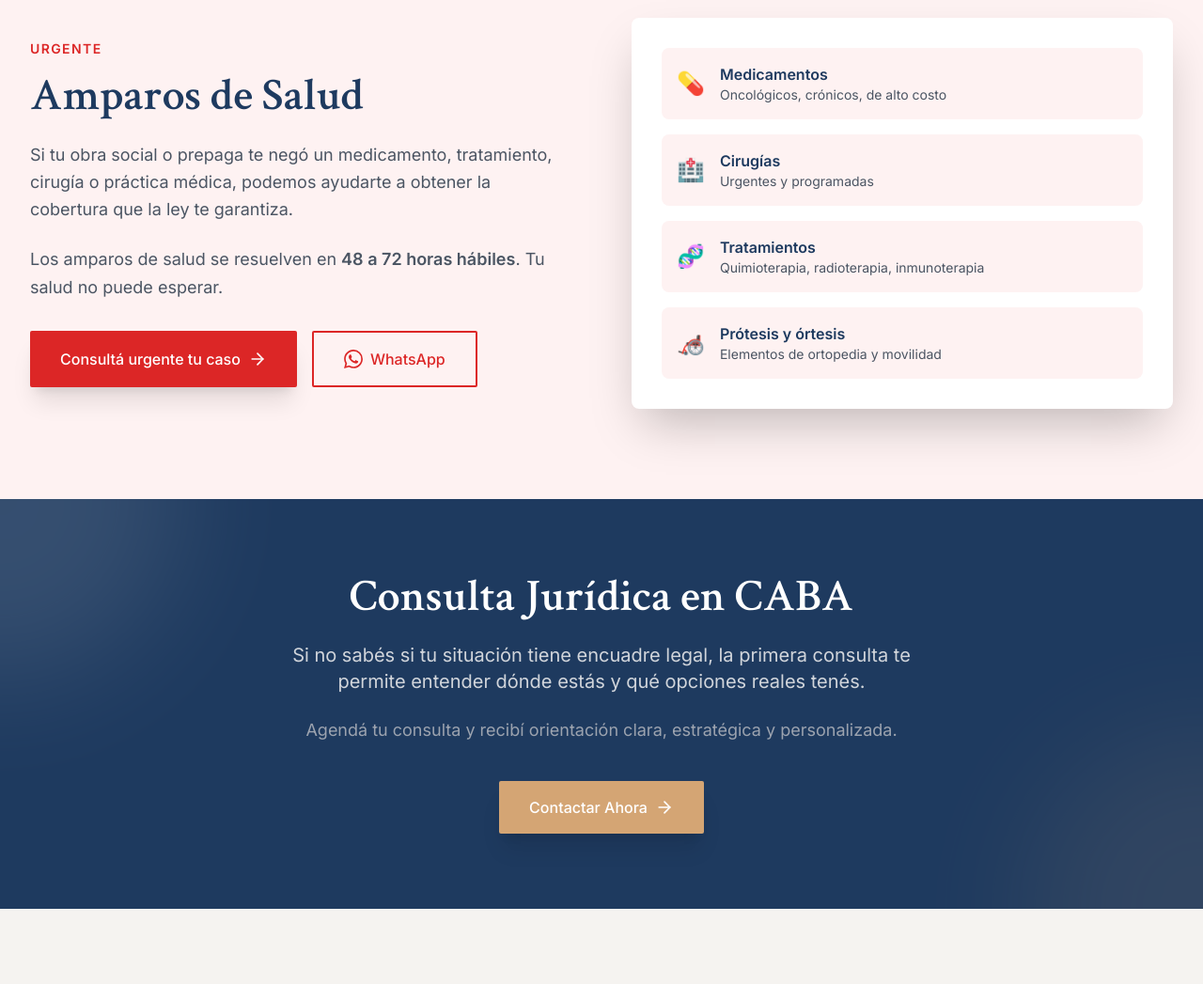
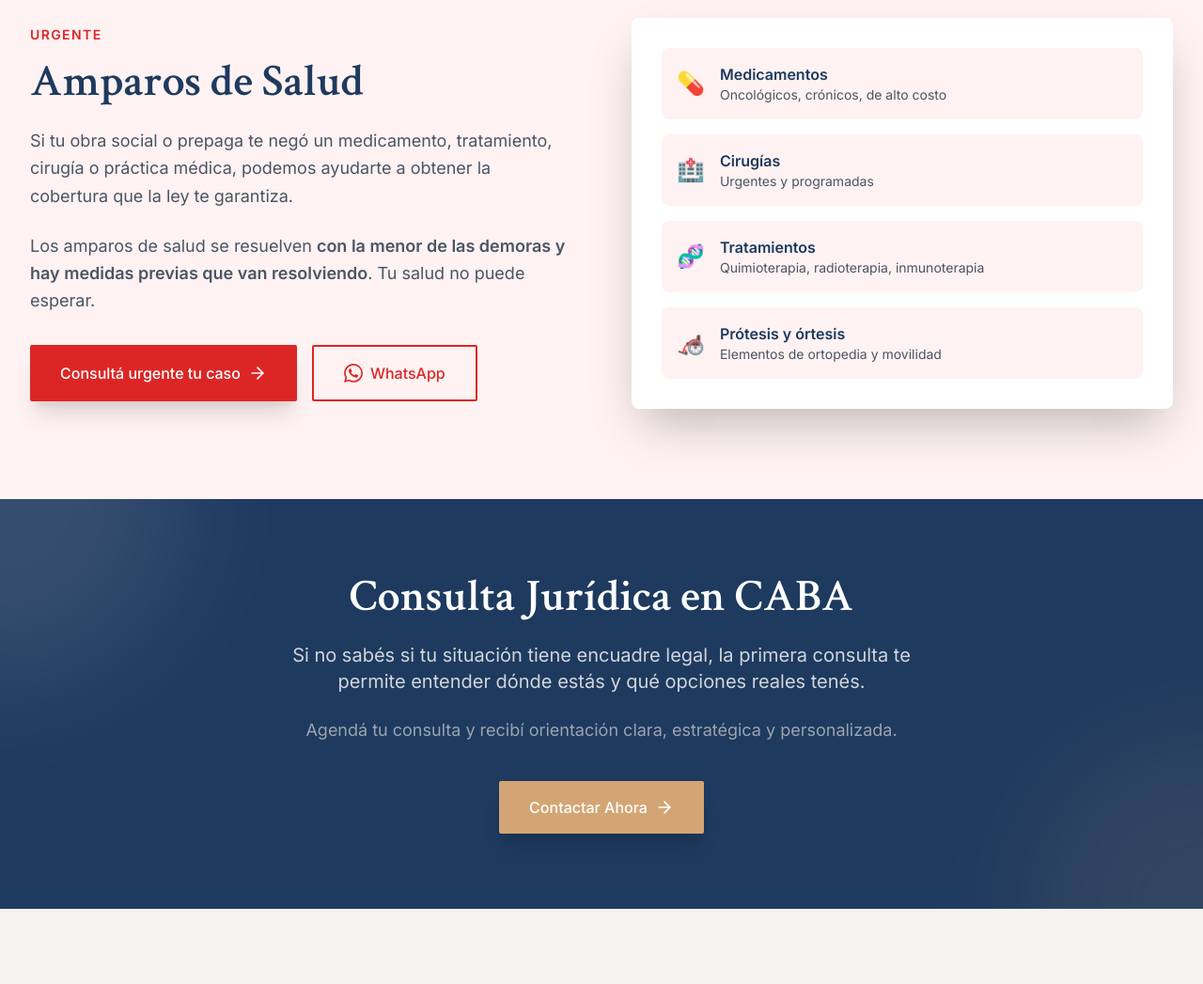
Before and after one commit to dravictoriamnaragunde-a11y/Nuez-Aragunde-Derecho-Claro, a plain HTML site: page index.html in a window 1280 px wide. Shown: the part 3592-4639 px from the top of the page at 94% size. Drawn offline with nearby package versions, Linux system fonts and the light colour scheme; no server answers.

Commit message:
Clarify health coverage response time details
Updated the text regarding health coverage response times to clarify that there are measures in place to resolve issues with minimal delays.

```diff
--- a/index.html
+++ b/index.html
@@ -1213,7 +1213,7 @@
                         Si tu obra social o prepaga te negó un medicamento, tratamiento, cirugía o práctica médica, podemos ayudarte a obtener la cobertura que la ley te garantiza.
                     </p>
                     <p class="text-gray-600 text-lg leading-relaxed mb-8">
-                        Los amparos de salud se resuelven en <strong>48 a 72 horas hábiles</strong>. Tu salud no puede esperar.
+                        Los amparos de salud se resuelven <strong>con la menor de las demoras y hay medidas previas que van resolviendo</strong>. Tu salud no puede esperar.
                     </p>
                     <div class="flex flex-col sm:flex-row gap-4">
                         <a href="/salud/" class="inline-flex items-center justify-center gap-2 px-8 py-4 bg-red-600 text-white font-medium hover:bg-red-700 transition-all duration-300 shadow-xl rounded-sm">
```
